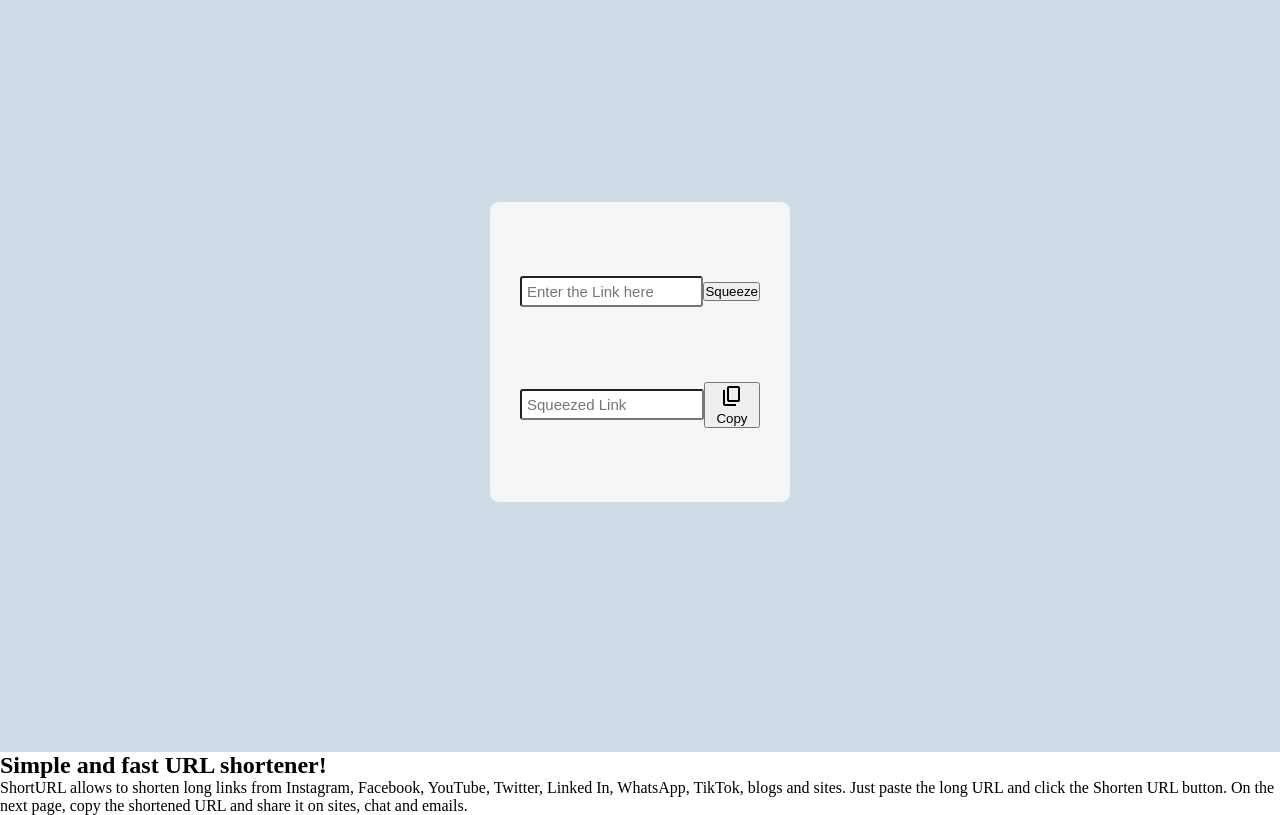
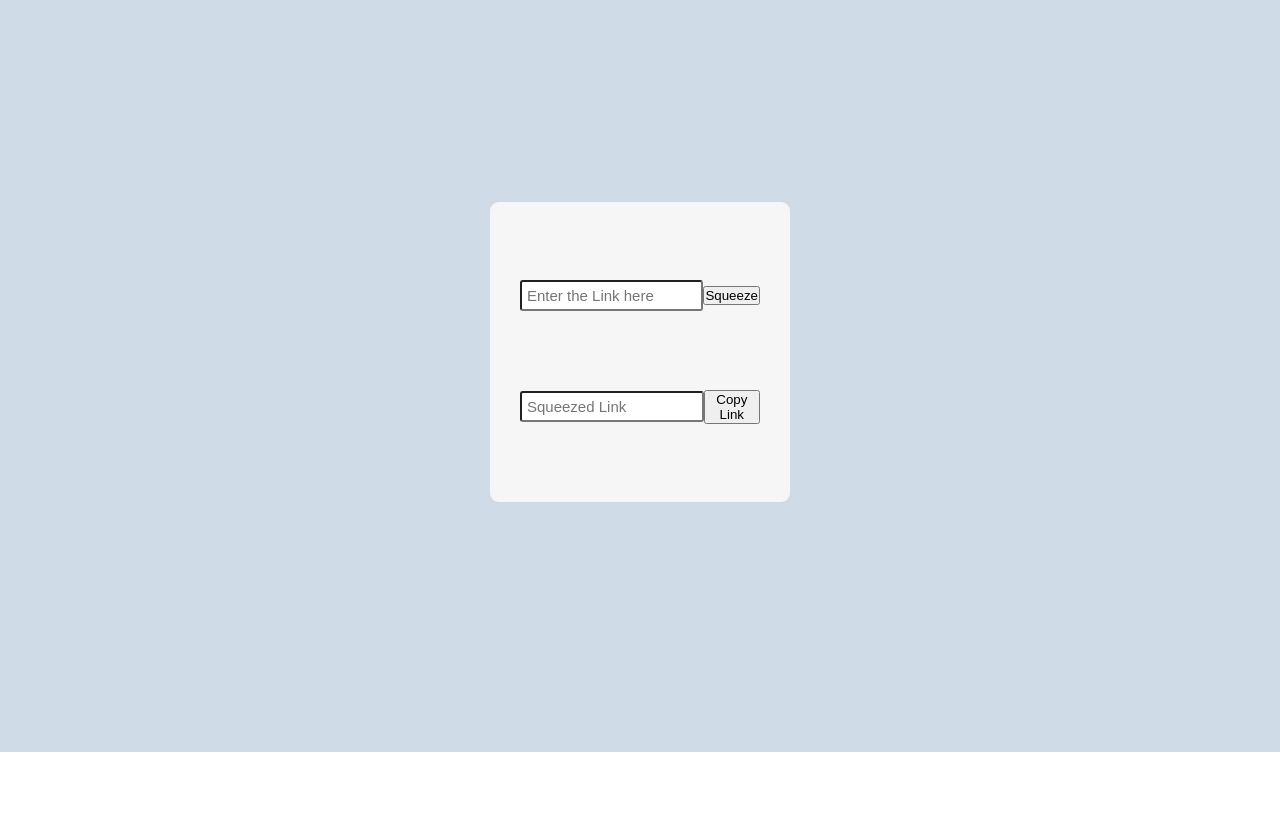
Before and after one commit to yuvg03/LinkSqueeze, a plain HTML site: page index.html in a window 1280 px wide. Shown: the part 58-873 px from the top of the page. After the commit the page ends 810 px from the top, so only its background shows below. Drawn offline with nearby package versions, Linux system fonts and the light colour scheme.

Commit message:
Update index.html

```diff
--- a/index.html
+++ b/index.html
@@ -5,8 +5,10 @@
     <meta name="viewport" content="width=device-width, initial-scale=1.0">
     <link rel="stylesheet" href="style.css">
     <link rel="stylesheet" href="https://fonts.googleapis.com/css2?family=Material+Symbols+Outlined:opsz,wght,FILL,GRAD@48,400,0,0" />
-    <link rel="shortcut icon" href="Icon/icon1.png" type="image/x-icon">
+    <link rel="shortcut icon" href="image.jpg" type="image/x-icon">
     <title>LinkSqueeze</title>
+    <!-- <link rel = "icon" href ="proj/images.png"
+        type = "image/gif/png"> -->
 </head>
 <body>
     <div class="textbox">
@@ -20,19 +22,16 @@
                 <input type="text" class="input" id="original_link" placeholder="Enter the Link here" />
                 <button class="btn" id="generate">Squeeze</button>
             </div>
+            <!-- <h3> Shorten Link </h3> -->
             <div class="content">
                 <input type="text" class="input" id="shorten_link" placeholder="Squeezed Link"/>
                 <button  id="copy">
-                    <span class="material-symbols-outlined">content_copy</span> Copy
+                    Copy Link
                 </button>
             </div>
         </div>
     </div>
-    <div class="text_cont">
-        <h2>Simple and fast URL shortener!
-        </h2>
-        <p>ShortURL allows to shorten long links from Instagram, Facebook, YouTube, Twitter, Linked In, WhatsApp, TikTok, blogs and sites. Just paste the long URL and click the Shorten URL button. On the next page, copy the shortened URL and share it on sites, chat and emails.</p>
-    </div>
+    <!-- <img class="features" src="features.png" alt="Features"> -->
     <script src="script.js"></script>
 </body>
 </html>
```
